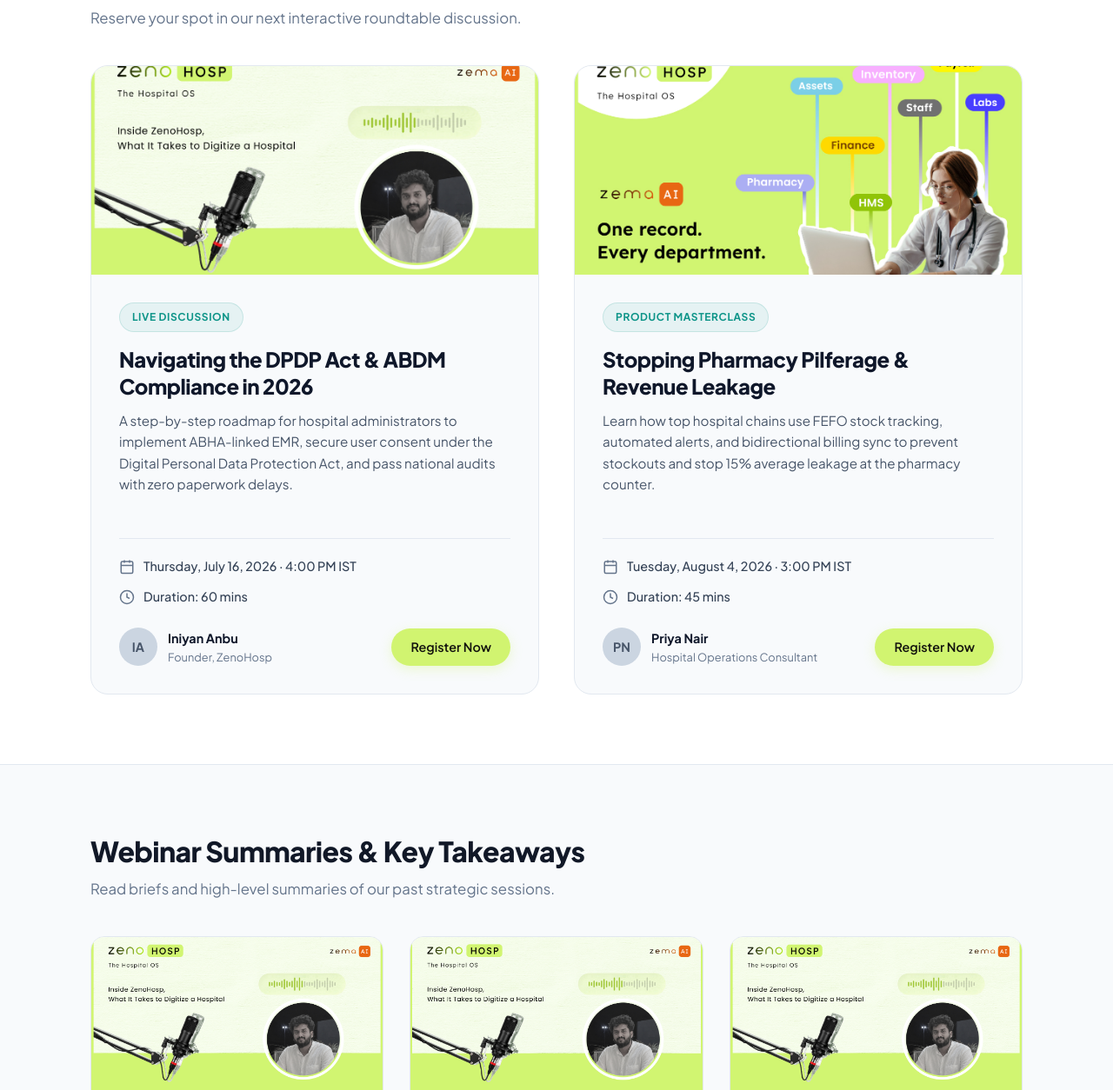
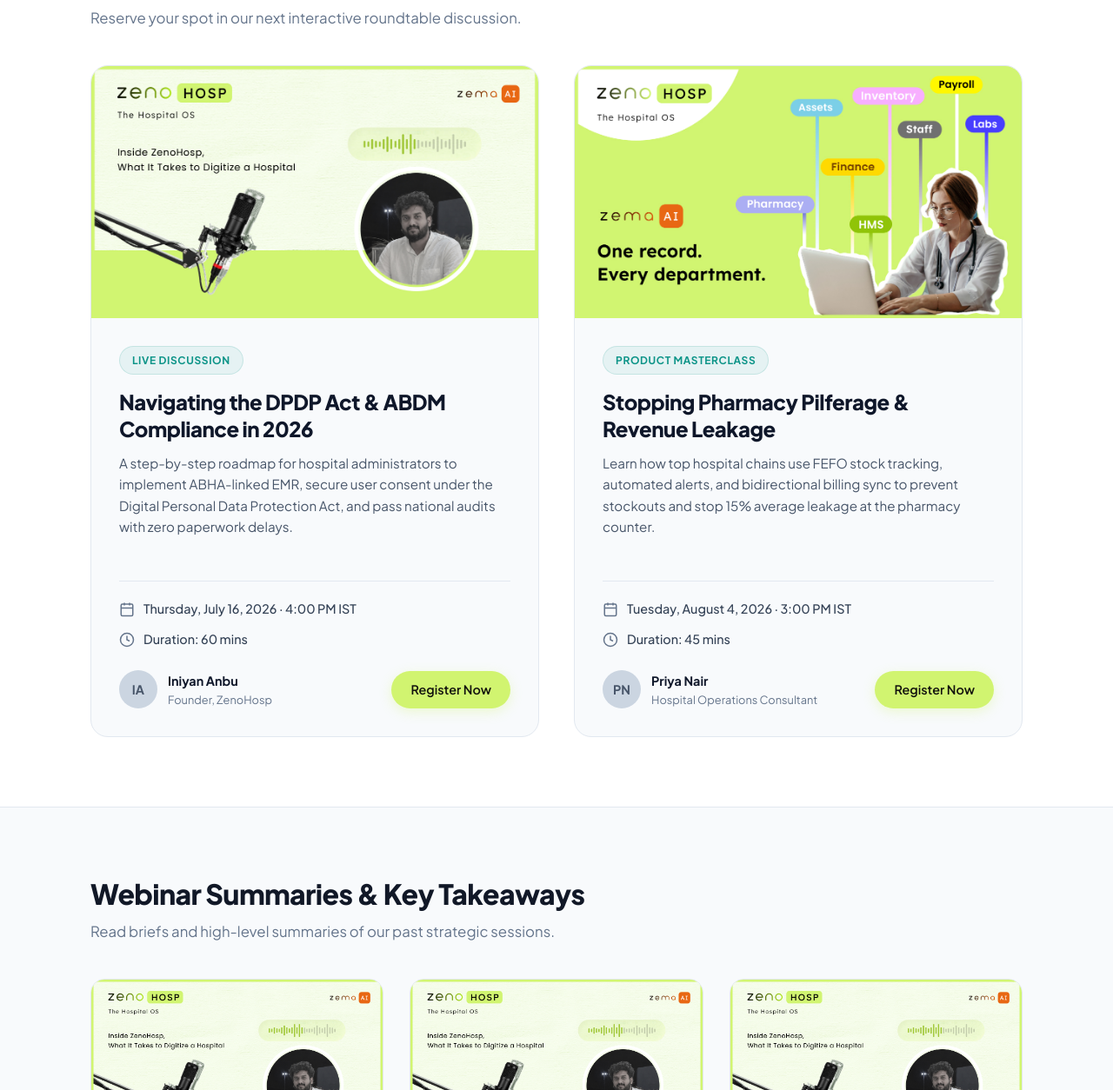
Before and after one commit to zeno-hosp/zenohosp-website, a plain HTML site: page resources/webinars/index.html in a window 1280 px wide. Shown: the part 526-1780 px from the top of the page at 87% size. Drawn offline with Linux system fonts and the light colour scheme.

Commit message:
fix: display unmasked 16:9 cover images in all webinar cards and detail pages

```diff
--- a/resources/webinars/index.html
+++ b/resources/webinars/index.html
@@ -406,7 +406,7 @@
 
             <div class="upcoming-grid">
                 <div class="upcoming-card" style="padding: 0; overflow: hidden;">
-                    <a href="/resources/webinars/navigating-dpdp-act-abdm-compliance-2026.html"><div style="height: 240px; background: url('/images/podcast/Iniyan.jpg') center/cover; margin-bottom: 0;"></div></a>
+                    <a href="/resources/webinars/navigating-dpdp-act-abdm-compliance-2026.html"><img src="/images/podcast/Iniyan.jpg" style="width: 100%; height: auto; display: block;" alt="DPDP Act Compliance Guide"></a>
                     <div style="padding: 32px; display: flex; flex-direction: column; justify-content: space-between; flex: 1;">
                         <div>
                             <span class="upcoming-tag" style="margin-bottom: 16px;">Live Discussion</span>
@@ -439,7 +439,7 @@
                 </div>
 
                 <div class="upcoming-card" style="padding: 0; overflow: hidden;">
-                    <a href="/resources/webinars/stopping-pharmacy-pilferage-revenue-leakage.html"><div style="height: 240px; background: url('/images/blog-cover-1.jpg') center/cover; margin-bottom: 0;"></div></a>
+                    <a href="/resources/webinars/stopping-pharmacy-pilferage-revenue-leakage.html"><img src="/images/blog-cover-1.jpg" style="width: 100%; height: auto; display: block;" alt="Stopping Pharmacy Pilferage & Revenue Leakage"></a>
                     <div style="padding: 32px; display: flex; flex-direction: column; justify-content: space-between; flex: 1;">
                         <div>
                             <span class="upcoming-tag" style="margin-bottom: 16px;">Product Masterclass</span>
@@ -481,7 +481,7 @@
 
             <div class="past-grid">
                 <div class="past-card" style="padding: 0; overflow: hidden;">
-                    <a href="/resources/webinars/unified-billing-multi-campus-sync.html"><div style="height: 180px; background: url('/images/podcast/Iniyan.jpg') center/cover;"></div></a>
+                    <a href="/resources/webinars/unified-billing-multi-campus-sync.html"><img src="/images/podcast/Iniyan.jpg" style="width: 100%; height: auto; display: block;" alt="Unified Billing & Multi-Campus Synchronization"></a>
                     <div class="past-content">
                         <div>
                             <div class="past-meta">
@@ -504,7 +504,7 @@
                 </div>
 
                 <div class="past-card" style="padding: 0; overflow: hidden;">
-                    <a href="/resources/webinars/modern-ot-scheduling-tackling-cancellations.html"><div style="height: 180px; background: url('/images/podcast/Iniyan.jpg') center/cover;"></div></a>
+                    <a href="/resources/webinars/modern-ot-scheduling-tackling-cancellations.html"><img src="/images/podcast/Iniyan.jpg" style="width: 100%; height: auto; display: block;" alt="Modern OT Scheduling: Tackling Cancellations"></a>
                     <div class="past-content">
                         <div>
                             <div class="past-meta">
@@ -527,7 +527,7 @@
                 </div>
 
                 <div class="past-card" style="padding: 0; overflow: hidden;">
-                    <a href="/resources/webinars/abdm-milestone-3-integration-guide.html"><div style="height: 180px; background: url('/images/podcast/Iniyan.jpg') center/cover;"></div></a>
+                    <a href="/resources/webinars/abdm-milestone-3-integration-guide.html"><img src="/images/podcast/Iniyan.jpg" style="width: 100%; height: auto; display: block;" alt="ABDM Milestone 3 (M3) Integration Guide"></a>
                     <div class="past-content">
                         <div>
                             <div class="past-meta">
```
Also changed, not shown: resources/webinars/abdm-milestone-3-integration-guide.html (+1 -1 lines), resources/webinars/modern-ot-scheduling-tackling-cancellations.html (+1 -1 lines), resources/webinars/navigating-dpdp-act-abdm-compliance-2026.html (+1 -1 lines), resources/webinars/stopping-pharmacy-pilferage-revenue-leakage.html (+1 -1 lines), resources/webinars/unified-billing-multi-campus-sync.html (+1 -1 lines).
